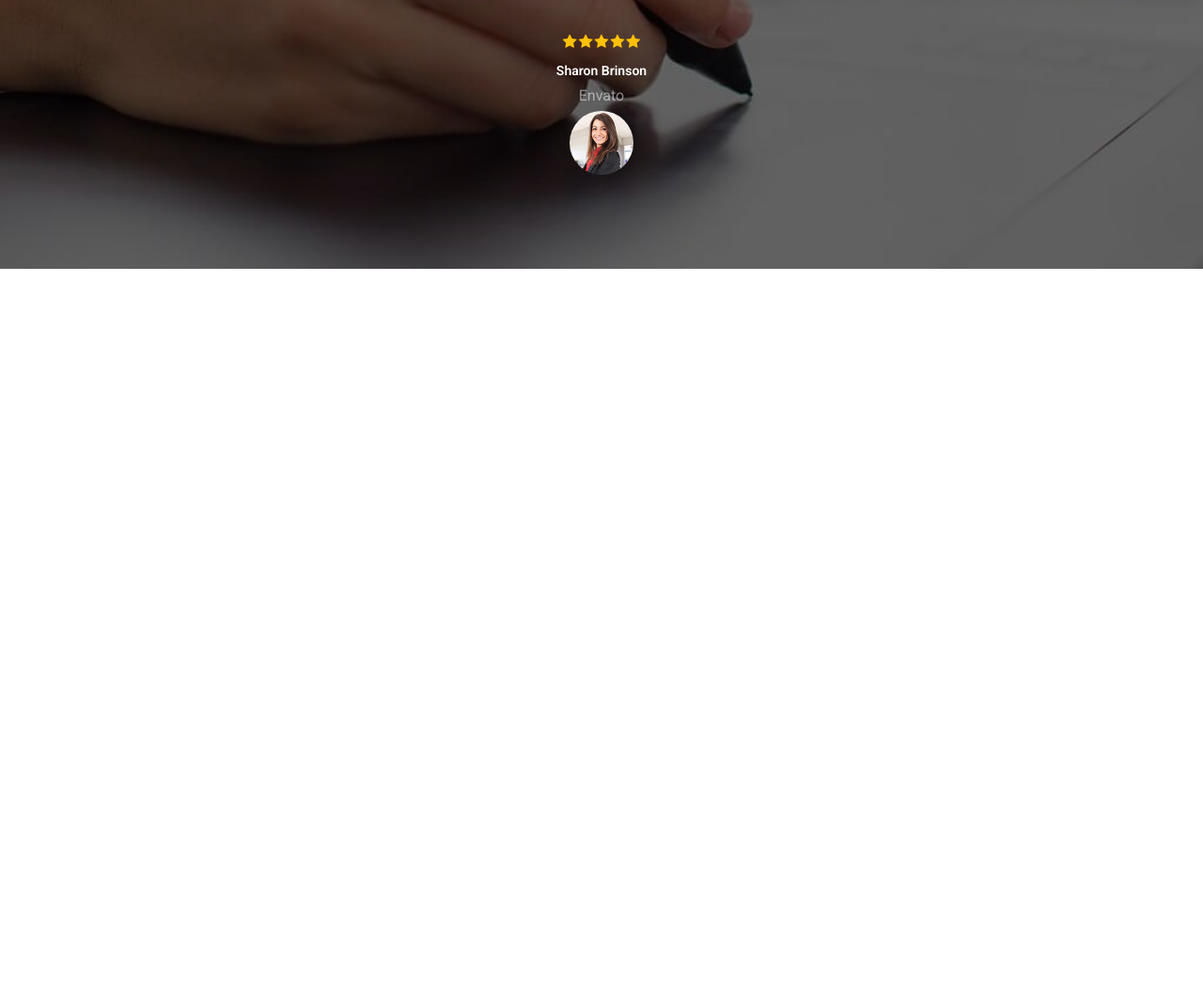
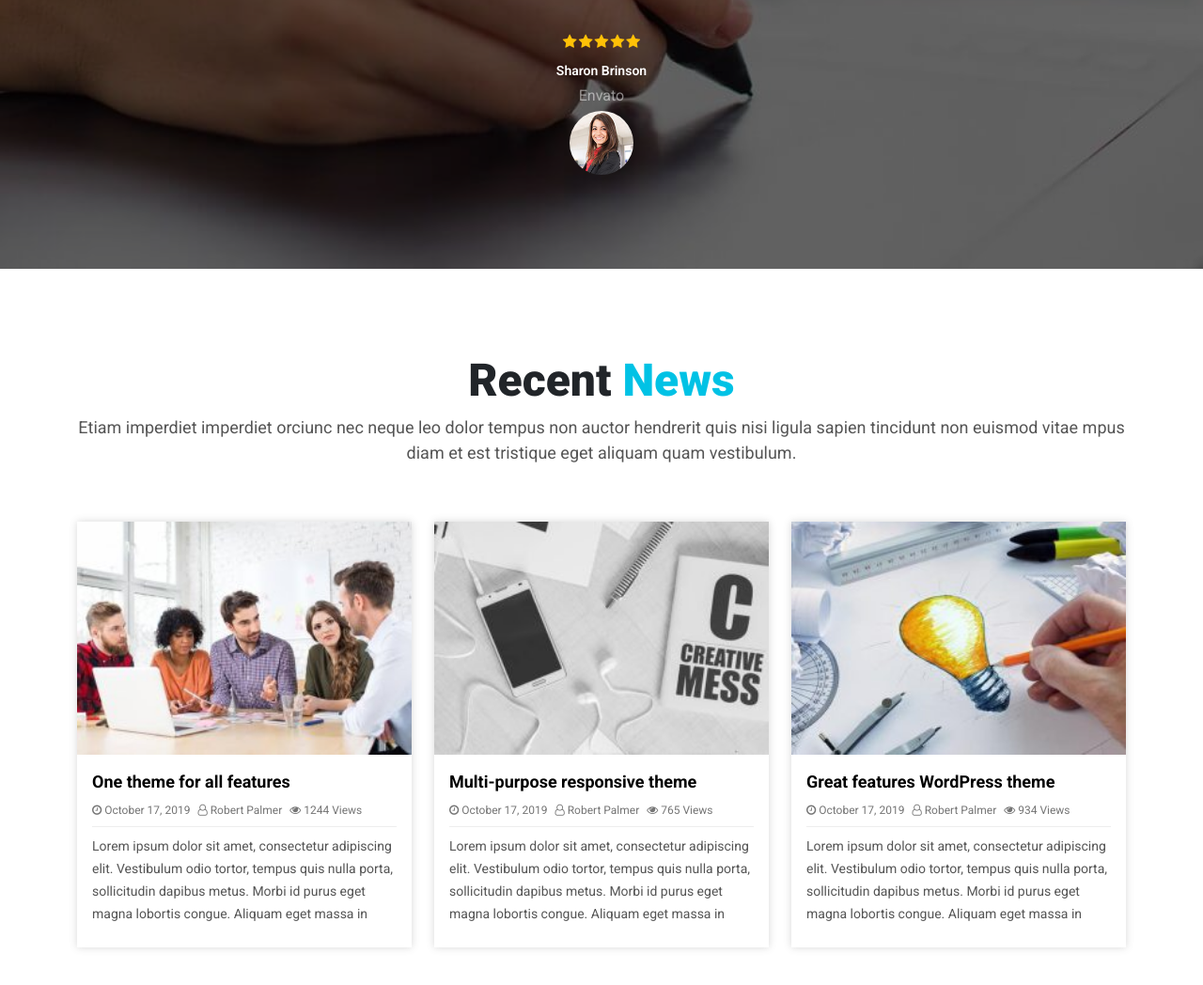
Before and after one commit to reehan3343/Project-Five, a plain HTML site: page index.html in a window 1280 px wide. Shown: the part 5663-6711 px from the top of the page at 94% size. Before the commit the page ends 5949 px from the top, so only its background shows below. Drawn offline with nearby package versions, Linux system fonts and the light colour scheme.

Commit message:
blog banano hoise

```diff
--- a/css/home.css
+++ b/css/home.css
@@ -179,7 +179,6 @@ header .texts a:hover {
     background-color: #00c2e5;
     transition: 0.4s;
 }
-
 .services .item a:hover {
     background-color: #000000;
 }
@@ -335,3 +334,73 @@ header .texts a:hover {
     }
 }
 /* Testimonial CSS End */
+
+
+/* Blog Start */
+.blog {
+    padding: 90px 0;
+}
+.blog .headline h1 {
+    font-size: 48px;
+    font-weight: 900;
+}
+.blog .headline .blue {
+    color: #00c2e5;
+}
+.blog .headline p {
+    color: #555;
+    font-size: 18px;
+    margin-bottom: 60px;
+}
+.blog .blog_page {
+    box-shadow: 0 0 8px 0 #5555553a;
+}
+.blog .blog_page .image {
+    max-width: 440px;
+    overflow: hidden;
+}
+.blog .blog_page .image img {
+    width: 100%;
+    transition: 0.4s;
+}
+.blog .blog_page .image:hover img {
+    transform: scale(1.1);
+}
+.blog .blog_page .texts h5 a {
+    font-size: 18px;
+    transition: 0.4s;
+}
+.blog .blog_page .texts h5:hover a {
+    color: #00c2e5 !important;
+}
+.blog .blog_page .texts .wrapper {
+    margin-top: 10px;
+    border-bottom: 1px solid #eee;
+}
+.blog .blog_page .texts .wrapper p, .blog .blog_page .texts .wrapper p a {
+    font-size: 12px;
+    color: #757575;
+}
+.blog .blog_page .texts .wrapper p a {
+    transition: 0.4s;
+}
+.blog .blog_page .texts .wrapper p a:hover {
+    color: #000;
+}
+.blog .blog_page .texts h6 {
+    color: #555;
+    font-size: 14px;
+    line-height: 24px;
+}
+@media screen and (max-width: 576px) {
+    .blog {
+        padding: 38px 0;
+    }
+    .blog .headline h1 {
+        font-size: 36px;
+    }
+    .blog .headline p {
+        font-size: 12px;
+    }
+}
+/* Blog End */
--- a/index.html
+++ b/index.html
@@ -493,6 +493,66 @@
     <!-- Testimonial End -->
 
 
+    <!-- Blog Start -->
+    <section class="blog">
+        <div class="container">
+            <div class="headline mb-5 text-center">
+                <h1>Recent <span class="blue">News</span></h1>
+                <p class="mt-2">Etiam imperdiet imperdiet orciunc nec neque leo dolor tempus non auctor hendrerit quis nisi ligula sapien tincidunt non
+                euismod vitae mpus diam et est tristique eget aliquam quam vestibulum.</p>
+            </div>
+            <div class="row g-4">
+                <div class="col-lg-4 col-md-6">
+                    <div class="blog_page">
+                        <div class="image"><img src="images/blog_images/one.jpg" alt=""></div>
+                        <div class="texts p-3">
+                            <h5><a href="#" class="fw-bold text-decoration-none text-black">One theme for all features</a></h5>
+                            <div class="wrapper mb-2 d-flex align-items-center">
+                                <p class="me-2 mb-2"><i class="fa fa-clock-o" aria-hidden="true"></i> October 17, 2019</p>
+                                <p class="me-2 mb-2"><i class="fa fa-user-o" aria-hidden="true"></i> <a href="#" class="text-decoration-none">Robert Palmer</a></p>
+                                <p class="mb-2"><i class="fa fa-eye" aria-hidden="true"></i> 1244 Views</p>
+                            </div>
+                            <h6 class="fw-normal">Lorem ipsum dolor sit amet, consectetur adipiscing elit. Vestibulum odio tortor, tempus quis nulla porta, sollicitudin
+                            dapibus metus. Morbi id purus eget magna lobortis congue. Aliquam eget massa in</h6>
+                        </div>
+                    </div>
+                </div>
+                <div class="col-lg-4 col-md-6">
+                    <div class="blog_page">
+                        <div class="image"><img src="images/blog_images/two.jpg" alt=""></div>
+                        <div class="texts p-3">
+                            <h5><a href="#" class="fw-bold text-decoration-none text-black">Multi-purpose responsive theme</a></h5>
+                            <div class="wrapper mb-2 d-flex align-items-center">
+                                <p class="me-2 mb-2"><i class="fa fa-clock-o" aria-hidden="true"></i> October 17, 2019</p>
+                                <p class="me-2 mb-2"><i class="fa fa-user-o" aria-hidden="true"></i> <a href="#" class="text-decoration-none">Robert Palmer</a></p>
+                                <p class="mb-2"><i class="fa fa-eye" aria-hidden="true"></i> 765 Views</p>
+                            </div>
+                            <h6 class="fw-normal">Lorem ipsum dolor sit amet, consectetur adipiscing elit. Vestibulum odio tortor, tempus quis nulla porta, sollicitudin
+                            dapibus metus. Morbi id purus eget magna lobortis congue. Aliquam eget massa in</h6>
+                        </div>
+                    </div>
+                </div>
+                <div class="col-lg-4 col-md-6">
+                    <div class="blog_page">
+                        <div class="image"><img src="images/blog_images/three.jpg" alt=""></div>
+                        <div class="texts p-3">
+                            <h5><a href="#" class="fw-bold text-decoration-none text-black">Great features WordPress theme</a></h5>
+                            <div class="wrapper mb-2 d-flex align-items-center">
+                                <p class="me-2 mb-2"><i class="fa fa-clock-o" aria-hidden="true"></i> October 17, 2019</p>
+                                <p class="me-2 mb-2"><i class="fa fa-user-o" aria-hidden="true"></i> <a href="#" class="text-decoration-none">Robert Palmer</a></p>
+                                <p class="mb-2"><i class="fa fa-eye" aria-hidden="true"></i> 934 Views</p>
+                            </div>
+                            <h6 class="fw-normal">Lorem ipsum dolor sit amet, consectetur adipiscing elit. Vestibulum odio tortor, tempus quis nulla porta, sollicitudin
+                            dapibus metus. Morbi id purus eget magna lobortis congue. Aliquam eget massa in</h6>
+                        </div>
+                    </div>
+                </div>
+            </div>
+        </div>
+    </section>
+    <!-- Blog End -->
+
+
     <!-- Javascript -->
     <script src="https://cdn.jsdelivr.net/npm/bootstrap@5.3.8/dist/js/bootstrap.bundle.min.js"></script>
 </body>
```
Also changed, not shown: images/blog_images/one.jpg (added), images/blog_images/three.jpg (added), images/blog_images/two.jpg (added).
